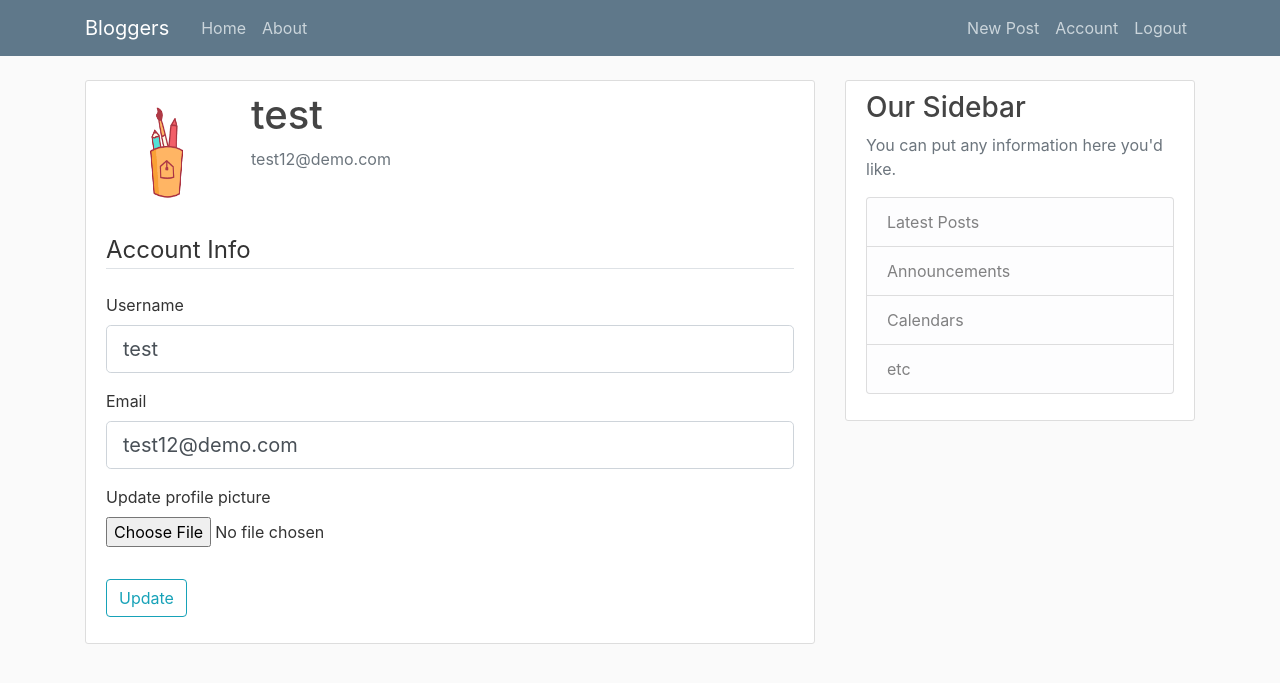
After one commit to samjay11/bloggers, a Flask app: page /account in a window 1280 px wide. The commit adds this page. Shown: the top 683 px of the page. Run offline with Flask 2, Linux system fonts and the light colour scheme; a user stored in the database is signed in; some libraries are stand-ins or nearby versions.

Commit message:
completed

```diff
--- a/blog/forms.py
+++ b/blog/forms.py
@@ -1,6 +1,9 @@
 from flask_wtf import FlaskForm
-from wtforms import StringField, PasswordField, SubmitField, BooleanField
-from wtforms.validators import DataRequired, Length, Email, EqualTo
+from wtforms import StringField, PasswordField, SubmitField, BooleanField, TextAreaField
+from flask_wtf.file import FileField, FileAllowed
+from wtforms.validators import DataRequired, Length, Email, EqualTo, ValidationError
+from blog.models import User
+from flask_login import current_user
 
 
 class RegistrationForm(FlaskForm):
@@ -10,9 +13,60 @@ class RegistrationForm(FlaskForm):
     confirm_password = PasswordField('Confirm Password', validators=[DataRequired(), EqualTo('password')])
     submit = SubmitField('Sign Up')
 
+    def validate_username(self, username):
+        user = User.query.filter_by(username=username.data).first()
+        if user:
+            raise ValidationError('That username is taken.')
+
+    def validate_email(self, email):
+        user = User.query.filter_by(email=email.data).first()
+        if user:
+            raise ValidationError('That email is taken.')
+
 
 class LoginForm(FlaskForm):
     email = StringField('Email', validators=[DataRequired(), Email()])
     password = PasswordField('Password', validators=[DataRequired()])
     remember = BooleanField('Remember Me')
     submit = SubmitField('Login')
+
+
+class UpdateAccountForm(FlaskForm):
+    username = StringField('Username', validators=[DataRequired(), Length(min=2, max=20)])
+    email = StringField('Email', validators=[DataRequired(), Email()])
+    picture = FileField('Update profile picture', validators=[FileAllowed(['jpg', 'png'])])
+    submit = SubmitField('Update')
+
+    def validate_username(self, username):
+        if username.data != current_user.username:
+            user = User.query.filter_by(username=username.data).first()
+            if user:
+                raise ValidationError('That username is taken.')
+
+    def validate_email(self, email):
+        if email.data != current_user.email:
+            user = User.query.filter_by(email=email.data).first()
+            if user:
+                raise ValidationError('That email is taken.')
+
+
+class PostForm(FlaskForm):
+    title = StringField('Title', validators=[DataRequired()])
+    content = TextAreaField('Content', validators=[DataRequired()])
+    submit = SubmitField('Post')
+
+
+class RequestResetForm(FlaskForm):
+    email = StringField('Email', validators=[DataRequired(), Email()])
+    submit = SubmitField('Request Password Reset')
+
+    def validate_email(self, email):
+        user = User.query.filter_by(email=email.data).first()
+        if user is None:
+            raise ValidationError('No account found')
+
+
+class ResetPasswordForm(FlaskForm):
+    password = PasswordField('Password', validators=[DataRequired()])
+    confirm_password = PasswordField('Confirm Password', validators=[DataRequired(), EqualTo('password')])
+    submit = SubmitField('Reset Password')
--- a/blog/routes.py
+++ b/blog/routes.py
@@ -1,13 +1,20 @@
-from flask import render_template, url_for, flash, redirect
-from blog.forms import RegistrationForm, LoginForm
-from blog import app
+from flask import render_template, url_for, flash, redirect, request, abort
+from blog.forms import RegistrationForm, LoginForm, UpdateAccountForm, PostForm, RequestResetForm, ResetPasswordForm
+from blog import app, db, bcrypt, mail
 from blog.models import User, Post
+from PIL import Image
+from flask_login import login_user, current_user, logout_user, login_required
+from flask_mail import Message
+import secrets
+import os
 
 
 @app.route("/")
 @app.route("/home")
 def home():
-    return render_template('home.html')
+    page = request.args.get('page', 1, type=int)
+    posts = Post.query.order_by(Post.date_posted.desc()).paginate(page=page, per_page=3)
+    return render_template('home.html', posts=posts)
 
 
 @app.route("/about")
@@ -17,17 +24,165 @@ def about():
 
 @app.route("/register", methods=['GET', 'POST'])
 def register():
-    form = RegistrationForm('/register')
+    if current_user.is_authenticated:
+        return redirect(url_for('home'))
+    form = RegistrationForm()
     if form.validate_on_submit():
-        flash(f'Account created for {form.username.data}!', 'success')
-        return redirect(url_for('home'))
+        hashed_password = bcrypt.generate_password_hash(form.password.data).decode('utf-8')
+        user =User(username=form.username.data, email=form.email.data, password=hashed_password)
+        db.session.add(user)
+        db.session.commit()
+        flash(f'Account created you are now able to log in!', 'success')
+        return redirect(url_for('login'))
     return render_template('register.html', title='Register', form=form)
 
 
 @app.route("/login", methods=['GET', 'POST'])
 def login():
-    form = LoginForm('/login')
+    if current_user.is_authenticated:
+        return redirect(url_for('home'))
+    form = LoginForm()
     if form.validate_on_submit():
-        flash(f'You have been logged in!', 'success')
+        user = User.query.filter_by(email=form.email.data).first()
+        if user and bcrypt.check_password_hash(user.password, form.password.data):
+            login_user(user, remember=form.remember.data)
+            next_page = request.args.get('next')
+            return redirect(next_page) if next_page else redirect(url_for('home'))
+    return render_template('login.html', title='Login', form=form)
+
+
+@app.route("/logout")
+def logout():
+    logout_user()
+    return redirect(url_for('home'))
+
+
+def save_picture(form_picture):
+    random_hex = secrets.token_hex(8)
+    _, f_ext = os.path.splitext(form_picture.filename)
+    picture_fn = random_hex + f_ext
+    picture_path = os.path.join(app.root_path, 'static/profile_pics', picture_fn)
+
+    output_size = (125, 125)
+    i = Image.open(form_picture)
+    i.thumbnail(output_size)
+    i.save(picture_path)
+
+    return picture_fn
+
+
+@app.route("/account", methods=['GET', 'POST'])
+@login_required
+def account():
+    form = UpdateAccountForm()
+    if form.validate_on_submit():
+        if form.picture.data:
+            picture_file = save_picture(form.picture.data)
+            current_user.image_file = picture_file
+        current_user.username = form.username.data
+        current_user.email = form.email.data
+        db.session.commit()
+        return redirect(url_for('account'))
+    elif request.method == 'GET':
+        form.username.data = current_user.username
+        form.email.data = current_user.email
+    image_file = url_for('static', filename='profile_pics/' + current_user.image_file)
+    return render_template('account.html', title='account', image_file=image_file, form=form)
+
+
+@app.route("/post/new", methods=['GET', 'POST'])
+@login_required
+def new_post():
+    form = PostForm()
+    if form.validate_on_submit():
+        post = Post(title=form.title.data, content=form.content.data, author=current_user)
+        db.session.add(post)
+        db.session.commit()
+        flash(f'Posted!', 'success')
         return redirect(url_for('home'))
-    return render_template('login.html', title='Login', form=form)
+    return render_template('create_post.html', title='New Post', form=form, legend='New Post')
+
+
+@app.route("/post/<int:post_id>")
+def post(post_id):
+    post = Post.query.get_or_404(post_id)
+    return render_template('post.html', title=post.title, post=post)
+
+
+@app.route("/post/<int:post_id>/update", methods=['GET', 'POST'])
+@login_required
+def update_post(post_id):
+    post = Post.query.get_or_404(post_id)
+    if post.author != current_user:
+        abort(403)
+    form = PostForm()
+    if form.validate_on_submit():
+        post.title = form.title.data
+        post.content = form.content.data
+        db.session.commit()
+        return redirect(url_for('post', post_id=post.id))
+    elif request.method == 'GET':
+        form.title.data = post.title
+        form.content.data = post.content
+    return render_template('create_post.html', title='Update Post', form=form, legend='Update Post')
+
+
+@app.route("/post/<int:post_id>/delete", methods=['POST'])
+@login_required
+def delete_post(post_id):
+    post = Post.query.get_or_404(post_id)
+    if post.author != current_user:
+        abort(403)
+    db.session.delete(post)
+    db.session.commit()
+    return redirect(url_for('home'))
+
+
+@app.route("/user/<string:username>")
+def user_post(username):
+    page = request.args.get('page', 1, type=int)
+    user = User.query.filter_by(username=username).first_or_404()
+    posts = Post.query.filter_by(author=user).order_by(Post.date_posted.desc()).paginate(page=page, per_page=3)
+    return render_template('user_post.html', posts=posts, user=user)
+
+
+def send_reset_email(user):
+    token = user.get_reset_token()
+    msg = Message('Password Reset Request', sender='noreply@demo.com', recipients=[user.email])
+    msg.body = f'''To reset your password, visit the following link:
+    {url_for('reset_token', token=token, _external=True)}
+
+    If you did not make this request then simply ignore this mail
+    '''
+    mail.send(msg)
+
+
+@app.route("/reset_password", methods=['GET', 'POST'])
+def reset_request():
+    if current_user.is_authenticated:
+        return redirect(url_for('home'))
+    form = RequestResetForm()
+    if form.validate_on_submit():
+        user = User.query.filter_by(email=form.email.data).first()
+        send_reset_email(user)
+        flash('An email has been sent to reset password')
+        return redirect(url_for('login'))
+    return render_template('reset_request.html', title='Reset Password', form=form)
+
+
+@app.route("/reset_password/<token>", methods=['GET', 'POST'])
+def reset_token(token):
+    if current_user.is_authenticated:
+        return redirect(url_for('home'))
+    user = User.verify_reset_token(token)
+    if user is None:
+        flash('That is an invalid or expired token', 'warning')
+        return redirect(url_for('reset_request'))
+    form = ResetPasswordForm()
+    if form.validate_on_submit():
+        hashed_password = bcrypt.generate_password_hash(form.password.data).decode('utf-8')
+        user.password = hashed_password
+        db.session.commit()
+        flash(f'Your password has been updated!', 'success')
+        return redirect(url_for('login'))
+    return render_template('reset_token.html', title='Reset Password', form=form)
--- /dev/null
+++ b/blog/templates/account.html
@@ -0,0 +1,58 @@
+{% extends "layout.html" %}
+{% block content %}
+<div class="content-section">
+  <div class="media">
+    <img class="rounded-circle account-img" src="{{image_file}}">
+    <div class="media-body">
+      <h2 class="account-heading">{{current_user.username}}</h2>
+      <p class="text-secondary">{{current_user.email}}</p>
+    </div>
+  </div>
+        <form method="POST" action="" enctype="multipart/form-data">
+           {{ form.hidden_tag() }}
+            <fieldset class="form-group">
+                <legend class="border-bottom mb-4">Account Info</legend>
+                <div class="form-group">
+                    {{form.username.label(class="form-control-label")}}
+
+                    {% if form.username.errors %}
+                       {{form.username(class="form-control form-control-lg is-invalid")}}
+                        <div class="invalid-feedback">
+                            {% for error in form.username.errors %}
+                                <span>{{error}}</span>
+                            {% endfor %}
+                        </div>
+                    {% else %}
+                      {{form.username(class="form-control form-control-lg")}}
+                    {% endif %}
+                </div>
+                <div class="form-group">
+                    {{form.email.label(class="form-control-label")}}
+
+                     {% if form.email.errors %}
+                       {{form.email(class="form-control form-control-lg is-invalid")}}
+                        <div class="invalid-feedback">
+                            {% for error in form.email.errors %}
+                                <span>{{error}}</span>
+                            {% endfor %}
+                        </div>
+                     {% else %}
+                        {{form.email(class="form-control form-control-lg")}}
+                     {% endif %}
+                </div>
+                <div class="form-group">
+                    {{form.picture.label()}}
+                    {{form.picture(class="form-control-file")}}
+                    {% if form.picture.errors %}
+                        {% for error in form.picture.errors %}
+                            <span class="text-danger">{{error}}</span> </br>
+                        {% endfor %}
+                    {% endif %}
+                </div>
+            </fieldset>
+            <div class="form-group">
+                {{form.submit(class="btn btn-outline-info")}}
+            </div>
+        </form>
+</div>
+{% endblock content %}
--- a/blog/templates/layout.html
+++ b/blog/templates/layout.html
@@ -31,8 +31,14 @@
         </div>
         <!-- Navbar Right Side -->
         <div class="navbar-nav">
-          <a class="nav-item nav-link" href="{{url_for('login')}}">Login</a>
-          <a class="nav-item nav-link" href="{{url_for('register')}}">Register</a>
+            {% if current_user.is_authenticated %}
+            <a class="nav-item nav-link" href="{{url_for('new_post')}}">New Post</a>
+            <a class="nav-item nav-link" href="{{url_for('account')}}">Account</a>
+            <a class="nav-item nav-link" href="{{url_for('logout')}}">Logout</a>
+            {% else %}
+            <a class="nav-item nav-link" href="{{url_for('login')}}">Login</a>
+            <a class="nav-item nav-link" href="{{url_for('register')}}">Register</a>
+             {% endif %}
         </div>
       </div>
     </div>
--- a/blog/templates/login.html
+++ b/blog/templates/login.html
@@ -35,12 +35,12 @@
                     {{form.remember(class="form-check-input")}}
                     {{form.remember.label(class="form-check-label")}}
                 </div>
-                <small class="text-muted ml-2">
-                    <a href="#">Forget Password?</a>
-                </small>
             </fieldset>
             <div class="form-group">
                 {{form.submit(class="btn btn-outline-info")}}
+                  <small class="text-muted ml-2">
+                    <a href="{{url_for('reset_request')}}">Forget Password?</a>
+                </small>
             </div>
         </form>
     </div>
```
Also changed, not shown: blog/__init__.py (+16 -0 lines), blog/models.py (+22 -2 lines), blog/templates/create_post.html (added, +40 -0 lines), blog/templates/home.html (+24 -1 lines), blog/templates/post.html (added, +39 -0 lines), blog/templates/reset_request.html (added, +27 -0 lines), blog/templates/reset_token.html (added, +40 -0 lines), blog/templates/user_post.html (added, +28 -0 lines), blog/site.db, blog/static/profile_pics/603ac8132bc432d8.png (added), blog/static/profile_pics/default.jpg (added).
